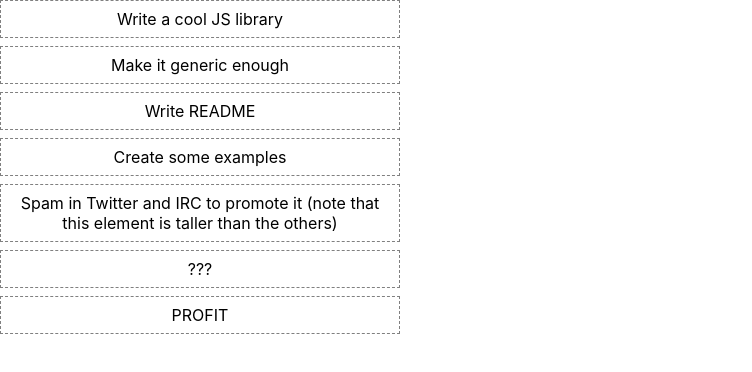
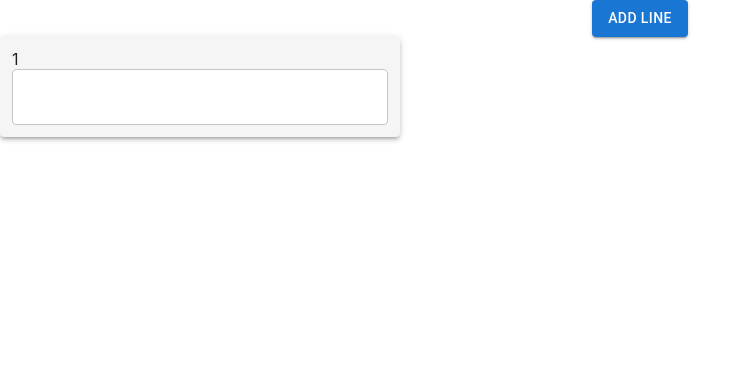
Before and after one commit to joshakeman/script-composer, a React (Create React App) app: page / in a window 1280 px wide. Shown: the top 372 px of the page, without its empty margins (0-752 px from the left). Built offline with nearby package versions, Linux system fonts and the light colour scheme.

Commit message:
got drag and drop working

```diff
--- a/src/components/Card.tsx
+++ b/src/components/Card.tsx
@@ -1,21 +1,16 @@
-import { FC, useRef } from 'react'
+import { FC, useRef, useEffect } from 'react'
 import { useDrag, useDrop, DropTargetMonitor } from 'react-dnd'
 import { ItemTypes } from './Constants'
 import { XYCoord } from 'dnd-core'
-
-const style = {
-  border: '1px dashed gray',
-  padding: '0.5rem 1rem',
-  marginBottom: '.5rem',
-  backgroundColor: 'white',
-  cursor: 'move',
-}
+import TextField from '@mui/material/TextField';
+import Paper from '@mui/material/Paper';
 
 export interface CardProps {
   id: any
   text: string
   index: number
   moveCard: (dragIndex: number, hoverIndex: number) => void
+  handleChange: any
 }
 
 interface DragItem {
@@ -24,7 +19,10 @@ interface DragItem {
   type: string
 }
 
-export const Card: FC<CardProps> = ({ id, text, index, moveCard }) => {
+export const Card: FC<CardProps> = ({ id, text, index, moveCard, handleChange }) => {
+    useEffect(() => {
+      }, []);
+
   const ref = useRef<HTMLDivElement>(null)
   const [{ handlerId }, drop] = useDrop({
     accept: ItemTypes.CARD,
@@ -96,8 +94,34 @@ export const Card: FC<CardProps> = ({ id, text, index, moveCard }) => {
   const opacity = isDragging ? 0 : 1
   drag(drop(ref))
   return (
-    <div ref={ref} style={{ ...style, opacity }} data-handler-id={handlerId}>
+      <>
+    {/* <div ref={ref} style={{ ...style, opacity }} data-handler-id={handlerId}>
       {text}
-    </div>
+    </div> */}
+    <Paper
+    elevation={3}
+    data-handler-id={handlerId}
+    sx={{padding:'12px',
+        backgroundColor:'#f5f5f5',
+        cursor: 'move',
+        marginBottom: '10px',
+        opacity
+    }}
+    ref={ref}
+    >
+        <div style={{textAlign:'left'}}>{index+1}</div>
+        <TextField
+        id="outlined-multiline-flexible"
+        multiline
+        fullWidth={true}
+        value={text}
+        onChange={handleChange(index)}
+        sx={{
+            backgroundColor: 'white',
+            opacity
+        }}
+    />
+        </Paper>
+    </>
   )
 }
--- a/src/components/Container.tsx
+++ b/src/components/Container.tsx
@@ -1,58 +1,30 @@
 import { FC, useState, useCallback } from 'react'
 import { Card } from './Card'
+import Button from '@mui/material/Button';
 import update from 'immutability-helper'
 
 const style = {
   width: 400,
 }
 
-export interface Item {
+export interface Line {
   id: number
   text: string
 }
 
 export interface ContainerState {
-  cards: Item[]
+  lines: Line[]
 }
 
 export const Container: FC = () => {
   {
-    const [cards, setCards] = useState([
-      {
-        id: 1,
-        text: 'Write a cool JS library',
-      },
-      {
-        id: 2,
-        text: 'Make it generic enough',
-      },
-      {
-        id: 3,
-        text: 'Write README',
-      },
-      {
-        id: 4,
-        text: 'Create some examples',
-      },
-      {
-        id: 5,
-        text: 'Spam in Twitter and IRC to promote it (note that this element is taller than the others)',
-      },
-      {
-        id: 6,
-        text: '???',
-      },
-      {
-        id: 7,
-        text: 'PROFIT',
-      },
-    ])
+    const [lines, setLines] = useState([{id:1, text:""}])
 
     const moveCard = useCallback(
       (dragIndex: number, hoverIndex: number) => {
-        const dragCard = cards[dragIndex]
-        setCards(
-          update(cards, {
+        const dragCard = lines[dragIndex]
+        setLines(
+          update(lines, {
             $splice: [
               [dragIndex, 1],
               [hoverIndex, 0, dragCard],
@@ -60,24 +32,32 @@ export const Container: FC = () => {
           }),
         )
       },
-      [cards],
+      [lines],
     )
 
-    const renderCard = (card: { id: number; text: string }, index: number) => {
+    const handleChange = (index: number) => (e: any) => {
+        let newArr = [...lines]; // copying the old datas array
+        newArr[index].text = e.target.value; // replace e.target.value with whatever you want to change it to
+        setLines(newArr);
+    }
+
+    const renderLine = (line: { id: number; text: string }, index: number) => {
       return (
         <Card
-          key={card.id}
+          key={line.id}
           index={index}
-          id={card.id}
-          text={card.text}
+          id={line.id}
+          text={line.text}
           moveCard={moveCard}
+          handleChange={handleChange}
         />
       )
     }
 
     return (
       <>
-        <div style={style}>{cards.map((card, i) => renderCard(card, i))}</div>
+        <Button variant="contained" onClick={() => setLines(oldArray => [...oldArray, {id:lines.length+1, text:""}])}>Add Line</Button>
+        <div style={style}>{lines.map((line, i) => renderLine(line, i))}</div>
       </>
     )
   }
```
Also changed, not shown: src/components/Line.tsx (added, +7 -0 lines).
